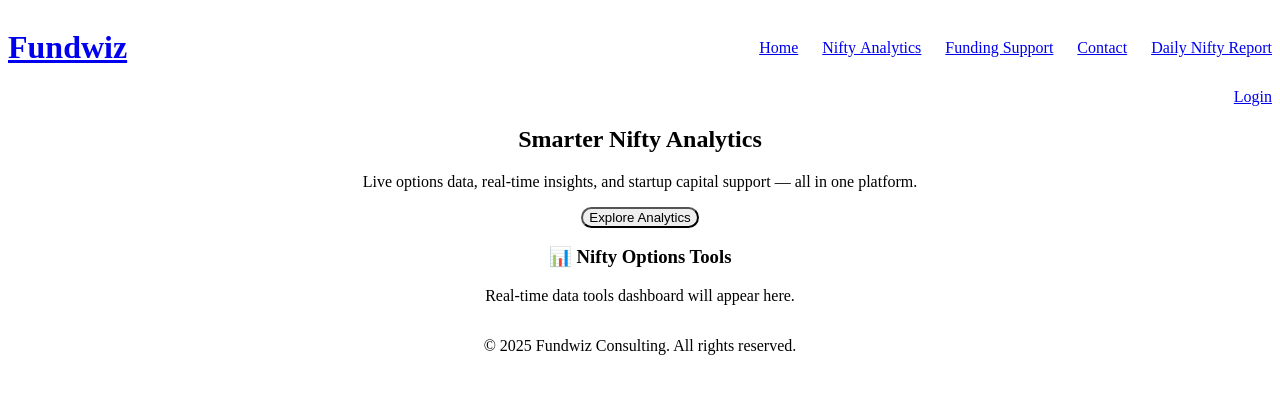
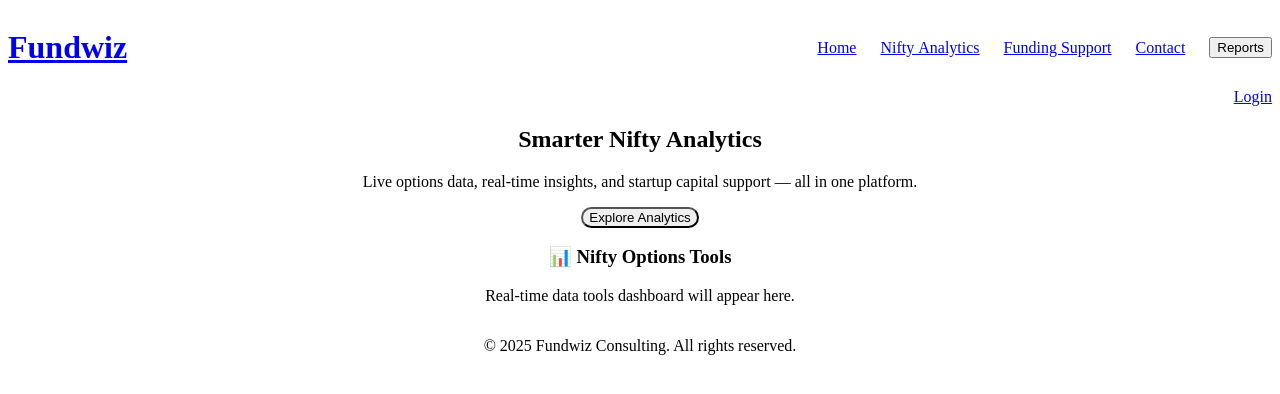
Before and after one commit to Fundwiz/fundwiz-site, a React (Vite) app: page / in a window 1280 px wide. Shown: the top 394 px of the page. Built offline with nearby package versions, Linux system fonts and the light colour scheme; no server answers.

Commit message:
Add Daily Nifty Report link to Navbar with archive

```diff
--- a/src/components/Navbar.jsx
+++ b/src/components/Navbar.jsx
@@ -1,8 +1,12 @@
 import { Link } from "react-router-dom";
 import { useAuth } from "../context/AuthContext";
+import { useMemo } from "react";
 
 export default function Navbar() {
   const { user, logout } = useAuth();
+
+  // Compute today's date in YYYY-MM-DD format
+  const today = useMemo(() => new Date().toISOString().slice(0, 10), []);
 
   return (
     <header className="bg-white shadow-md sticky top-0 z-50">
@@ -42,16 +46,32 @@ export default function Navbar() {
               Contact
             </Link>
 
-            {/* Daily Nifty Report link */}
-            <a
-              href="/reports/2025-06-26/26_06_25.html"
-              target="_blank"
-              rel="noopener noreferrer"
-              style={{ marginLeft: "24px" }}
-              className="text-gray-700 hover:text-blue-600"
-            >
-              Daily Nifty Report
-            </a>
+            {/* Reports dropdown */}
+            <div className="relative group" style={{ marginLeft: "24px" }}>
+              <button className="text-gray-700 hover:text-blue-600 focus:outline-none">
+                Reports
+              </button>
+              <div className="absolute left-0 mt-2 w-48 bg-white shadow-md rounded hidden group-hover:block z-50">
+                <Link
+                  to="/reports/latest"
+                  className="block px-4 py-2 text-gray-700 hover:bg-gray-100"
+                >
+                  Latest
+                </Link>
+                <Link
+                  to={`/reports/${today}`}
+                  className="block px-4 py-2 text-gray-700 hover:bg-gray-100"
+                >
+                  {today}
+                </Link>
+                <Link
+                  to="/reports/archive"
+                  className="block px-4 py-2 text-gray-700 hover:bg-gray-100"
+                >
+                  Archive
+                </Link>
+              </div>
+            </div>
           </nav>
         </div>
 
```
